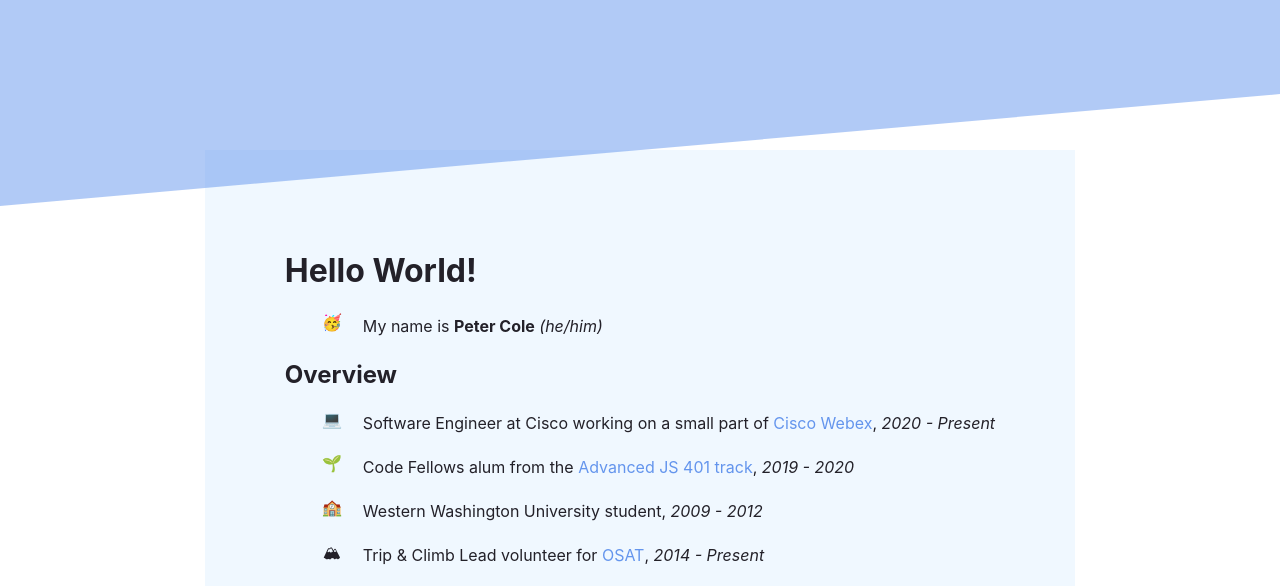
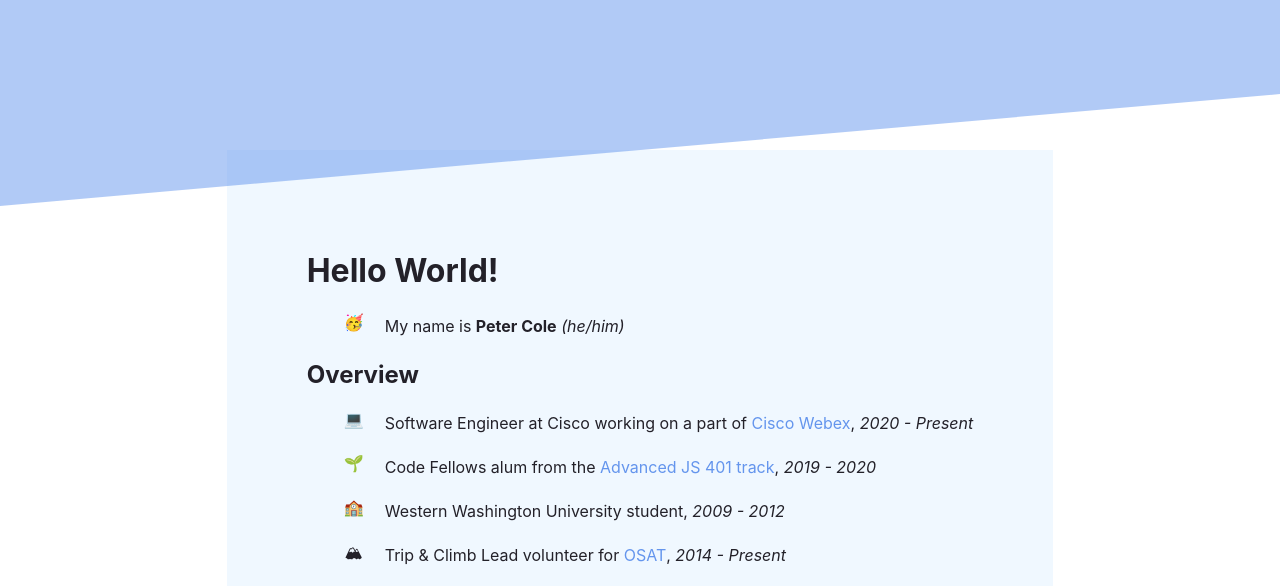
Before and after one commit to peter7cole/peter7cole.github.io, a Gatsby site: page / in a window 1280 px wide. Shown: the top 586 px of the page. Built offline with nearby package versions, Linux system fonts and the light colour scheme; Gatsby itself is replaced by a stand-in of ours.

Commit message:
fix: wording

```diff
--- a/src/pages/index.js
+++ b/src/pages/index.js
@@ -38,7 +38,7 @@ const IndexPage = () => {
                   data={{
                     logo: '💻',
                     spanElem: {
-                      msg: 'Software Engineer at Cisco working on a small part of ',
+                      msg: 'Software Engineer at Cisco working on a part of ',
                       linkText: 'Cisco Webex',
                       linkUrl: 'https://www.webex.com/',
                       time: '2020 - Present',
```
